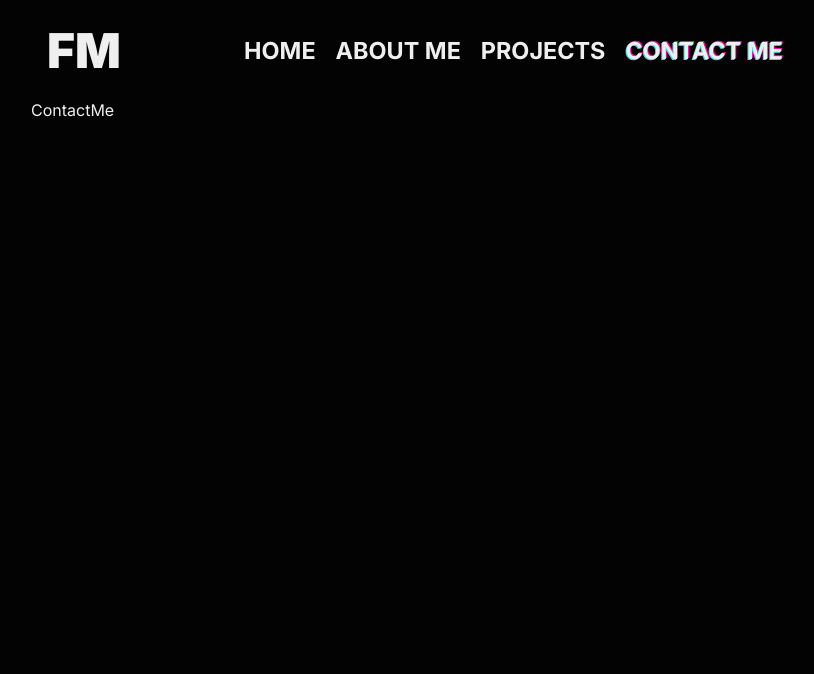
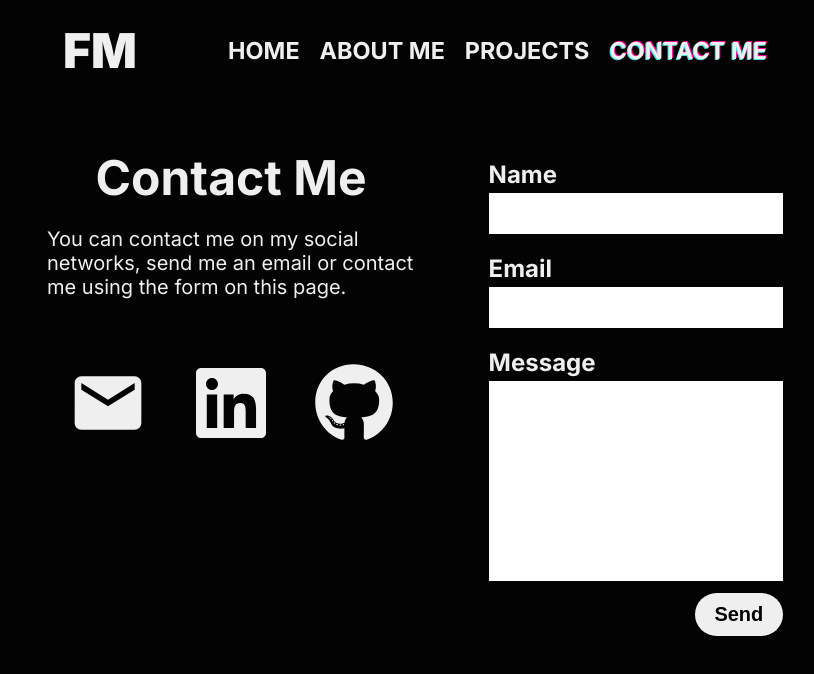
Before and after one commit to MurabitoF/portfolio, a React (Create React App) app: page /contactme in a window 1280 px wide. Shown: the top 674 px of the page, without its empty margins (225-1039 px from the left). Built offline with nearby package versions, Linux system fonts and the light colour scheme.

Commit message:
Contact page finished

```diff
--- a/package.json
+++ b/package.json
@@ -3,6 +3,7 @@
   "version": "0.1.0",
   "private": true,
   "dependencies": {
+    "@emailjs/browser": "^3.6.2",
     "@octokit/core": "^3.6.0",
     "@testing-library/jest-dom": "^5.16.4",
     "@testing-library/react": "^13.2.0",
--- a/src/App.scss
+++ b/src/App.scss
@@ -1,6 +1,7 @@
 .container {
   width: 100%;
   margin: 0 auto;
+  padding: 0 1em;
 }
 
 @media only screen and (min-width: 600px) {
--- a/src/components/Button/index.js
+++ b/src/components/Button/index.js
@@ -1,9 +1,9 @@
 import React from 'react'
 import './index.scss'
 
-const ButtonSolid = ({ children, action }) => {
+const ButtonSolid = ({ children, action, type, className }) => {
   return (
-    <button className='solid hover-effect' onClick={action}>{children}</button>
+    <button type={type} className={`solid hover-effect ${className}`} onClick={action}>{children}</button>
   )
 }
 
--- a/src/components/Card/index.scss
+++ b/src/components/Card/index.scss
@@ -8,7 +8,7 @@
     flex-direction: column;
     align-items: center;
     justify-content: space-around;
-    width: 15em;
+    width: 100%;
     height: 20em;
     padding: .125em 2em;
     border-radius: 15px;
@@ -95,8 +95,3 @@
     border-radius: 9999px;
     transition: box-shadow 150ms ease-in-out;
 }
-
-.svg-hover-effect:hover,
-.svg-hover-effect:focus {
-    filter: drop-shadow(-3px 3px 0 v.$cyan) drop-shadow(3px -3px 0 v.$pink);
-}
--- /dev/null
+++ b/src/components/Form/Input.js
@@ -0,0 +1,16 @@
+import React from 'react'
+import './index.scss'
+
+const Input = ({ errors, touched, value, handleChange, name, type, label }) => {
+  return (
+    <div className='input'>
+      <div className='input-label'>
+        <label htmlFor={name}>{label}</label>
+        <small>{errors && touched && errors}</small>
+      </div>
+      <input className='input-field' type={type} id={name} name={name} onChange={handleChange} value={value} />
+    </div>
+  )
+}
+
+export default Input
--- /dev/null
+++ b/src/components/Form/TextArea.js
@@ -0,0 +1,15 @@
+import React from 'react'
+
+const TextArea = ({ errors, touched, value, handleChange, name, type, label }) => {
+  return (
+    <div className='input'>
+      <div className='input-label'>
+        <label htmlFor={name}>{label}</label>
+        <small>{errors && touched && errors}</small>
+      </div>
+      <textarea className='input-field text-area' type={type} id={name} name={name} onChange={handleChange} value={value} />
+    </div>
+  )
+}
+
+export default TextArea
--- /dev/null
+++ b/src/components/Form/index.scss
@@ -0,0 +1,42 @@
+@use '../../utils/variables' as v;
+
+.input {
+    width: 100%;
+    margin: .5em 0;
+}
+
+.input-label {
+    display: flex;
+    margin: .25em 0;
+    justify-content: space-between;
+
+    label {
+        font-weight: 700;
+        font-size: 1.5em;
+    }
+
+    small {
+        font-size: 1em;
+        color: #F72119;
+    }
+}
+
+.input-field {
+    width: 100%;
+    border: none;
+    outline: none;
+    font-size: 1.2em;
+    padding: .5em 5px;
+}
+
+.input-field:focus,
+.input-field:active {
+    transition: box-shadow 150ms ease-in-out;
+    box-shadow: -2px 2px 0 v.$cyan, 2px -2px 0 v.$pink;
+}
+
+.text-area {
+    width: 100%;
+    height: 200px;
+    resize: none;
+}
--- a/src/hooks/useProjects.js
+++ b/src/hooks/useProjects.js
@@ -1,8 +1,6 @@
 import { useState, useEffect } from 'react'
 
 const useProjects = (user, sizePage) => {
-  console.log(user, sizePage)
-
   const [repos, setRepos] = useState([])
   const url = `https://api.github.com/users/${user}/repos?sort=created&per_page=${sizePage}`
 
--- a/src/index.scss
+++ b/src/index.scss
@@ -4,6 +4,12 @@
 
 
 $font-family: 'Inter', sans-serif;
+
+* {
+  -moz-box-sizing: border-box;
+  -webkit-box-sizing: border-box;
+  box-sizing: border-box;
+}
 
 body {
   margin: 0;
@@ -27,6 +33,11 @@ body {
   box-shadow: -2px 2px 0 v.$cyan, 2px -2px 0 v.$pink;
 }
 
+.svg-hover-effect:hover,
+.svg-hover-effect:focus {
+  filter: drop-shadow(-3px 3px 0 v.$cyan) drop-shadow(3px -3px 0 v.$pink);
+}
+
 .text-lg {
   font-size: 3em;
   margin: 0;
--- a/src/pages/ContactMe/index.js
+++ b/src/pages/ContactMe/index.js
@@ -1,8 +1,104 @@
-import React from 'react'
+import React, { useState } from 'react'
+import * as Yup from 'yup'
+import { useFormik } from 'formik'
+import { FaLinkedin, FaGithub } from 'react-icons/fa'
+import { MdEmail } from 'react-icons/md'
+import emailjs from '@emailjs/browser'
+import ButtonSolid from '../../components/Button'
+import Input from '../../components/Form/Input'
+import TextArea from '../../components/Form/TextArea'
+import './index.scss'
+
+const contactSchema = Yup.object().shape({
+  name: Yup.string()
+    .min(3, 'Too short!')
+    .max(20, 'Too long!')
+    .required('Required'),
+  email: Yup.string()
+    .email('Invalid email')
+    .required('Required'),
+  message: Yup.string()
+    .min(10, 'Too short!')
+    .max(200, 'Too long!')
+    .required('Required')
+})
 
 const ContactMe = () => {
+  const [sended, setSended] = useState(false)
+  const formik = useFormik({
+    initialValues: {
+      name: '',
+      email: '',
+      message: ''
+    },
+    validationSchema: contactSchema,
+    onSubmit: (values) => {
+      emailjs.send(process.env.REACT_APP_EMAIL_SERVICE_ID,
+        process.env.REACT_APP_EMAIL_TEMPLATE_ID,
+        values,
+        process.env.REACT_APP_EMAIL_PLUBIC_KEY)
+        .then(() => {
+          setSended(true)
+        })
+        .catch((err) => {
+          console.log(err)
+          alert('An error has occurred while sending the email')
+        })
+    }
+  })
+
   return (
-    <div>ContactMe</div>
+    <section className='contact-me'>
+      <div className='contact-section'>
+        <h1 className='text-lg text-hover-effect'>Contact Me</h1>
+        <p className='contact-text'>You can contact me on my social networks, send me an email or contact me using the form on this page.</p>
+        <div className='contact-icons'>
+          <a href='mailto: francomurabito@outlook.com' ><MdEmail className='svg-hover-effect' size={'5em'} color='#EFEFEF' /></a>
+          <a href='https://www.linkedin.com/in/franco-murabito/'><FaLinkedin className='svg-hover-effect' size={'5em'} color='#EFEFEF' /></a>
+          <a href='https://github.com/MurabitoF'><FaGithub className='svg-hover-effect' size={'5em'} color='#EFEFEF' /></a>
+        </div>
+      </div>
+      <div className='contact-section'>
+        {sended
+          ? (
+          <h1 className='text-lg text-hover-effect'>Thank you, I will contact you as soon as possible.</h1>
+            )
+          : (
+        <form onSubmit={formik.handleSubmit}>
+          <Input
+            errors={formik.errors.name}
+            touched={formik.touched.name}
+            value={formik.values.name}
+            handleChange={formik.handleChange}
+            name='name'
+            type='text'
+            label='Name'
+          />
+
+          <Input
+            errors={formik.errors.email}
+            touched={formik.touched.email}
+            value={formik.values.email}
+            handleChange={formik.handleChange}
+            name='email'
+            type='email'
+            label='Email'
+          />
+
+          <TextArea
+            errors={formik.errors.message}
+            touched={formik.touched.message}
+            value={formik.values.message}
+            handleChange={formik.handleChange}
+            name='message'
+            label='Message'
+          />
+
+          <ButtonSolid className="submit-btn" type="submit">Send</ButtonSolid>
+        </form>
+            )}
+      </div>
+    </section>
   )
 }
 
--- /dev/null
+++ b/src/pages/ContactMe/index.scss
@@ -0,0 +1,62 @@
+.contact-me {
+    margin-top: 3em;
+    margin-bottom: 3em;
+    text-align: center;
+    display: flex;
+    flex-wrap: wrap;
+    justify-content: space-between;
+
+    .contact-section {
+        width: 100%;
+    }
+
+    .submit-btn {
+        width: 100%;
+        padding: .5em 1em;
+    }
+
+    form {
+        display: flex;
+        width: 100%;
+        flex-direction: column;
+        align-items: center;
+    }
+}
+
+.contact-text {
+    text-align: center;
+    font-size: 1.25em;
+}
+
+.contact-icons {
+    margin: 4em 0;
+    display: flex;
+    justify-content: space-around;
+}
+
+@media only screen and (min-width: 992px) {
+    .contact-me {
+        .contact-section {
+            width: 50%;
+        }
+
+        .contact-section:nth-child(2) {
+            display: flex;
+            justify-content: flex-end;
+        }
+
+        .submit-btn {
+            width: 30%;
+            padding: .5em 0;
+        }
+
+        form {
+            width: 80%;
+            align-items: flex-end;
+        }
+    }
+
+    .contact-text {
+        text-align: left;
+    }
+}
--- a/src/pages/Projects/index.scss
+++ b/src/pages/Projects/index.scss
@@ -1,3 +1,5 @@
+@use "../../utils/variables" as v;
+
 .projects {
     padding: 3em 1em;
     text-align: center;
@@ -9,7 +11,11 @@
     width: 100%;
     margin: 1em 0;
     grid-template-columns: repeat(auto-fill, minmax(300px, 1fr));
-    column-gap: 1em;
-    row-gap: 2em;
+    gap: 2em;
     justify-items: center;
 }
+
+.svg-hover-effect:hover,
+.svg-hover-effect:focus {
+    filter: drop-shadow(-3px 3px 0 v.$cyan) drop-shadow(3px -3px 0 v.$pink);
+}
```
Also changed, not shown: 1 other file (tests, documents, lock files or other folders).
